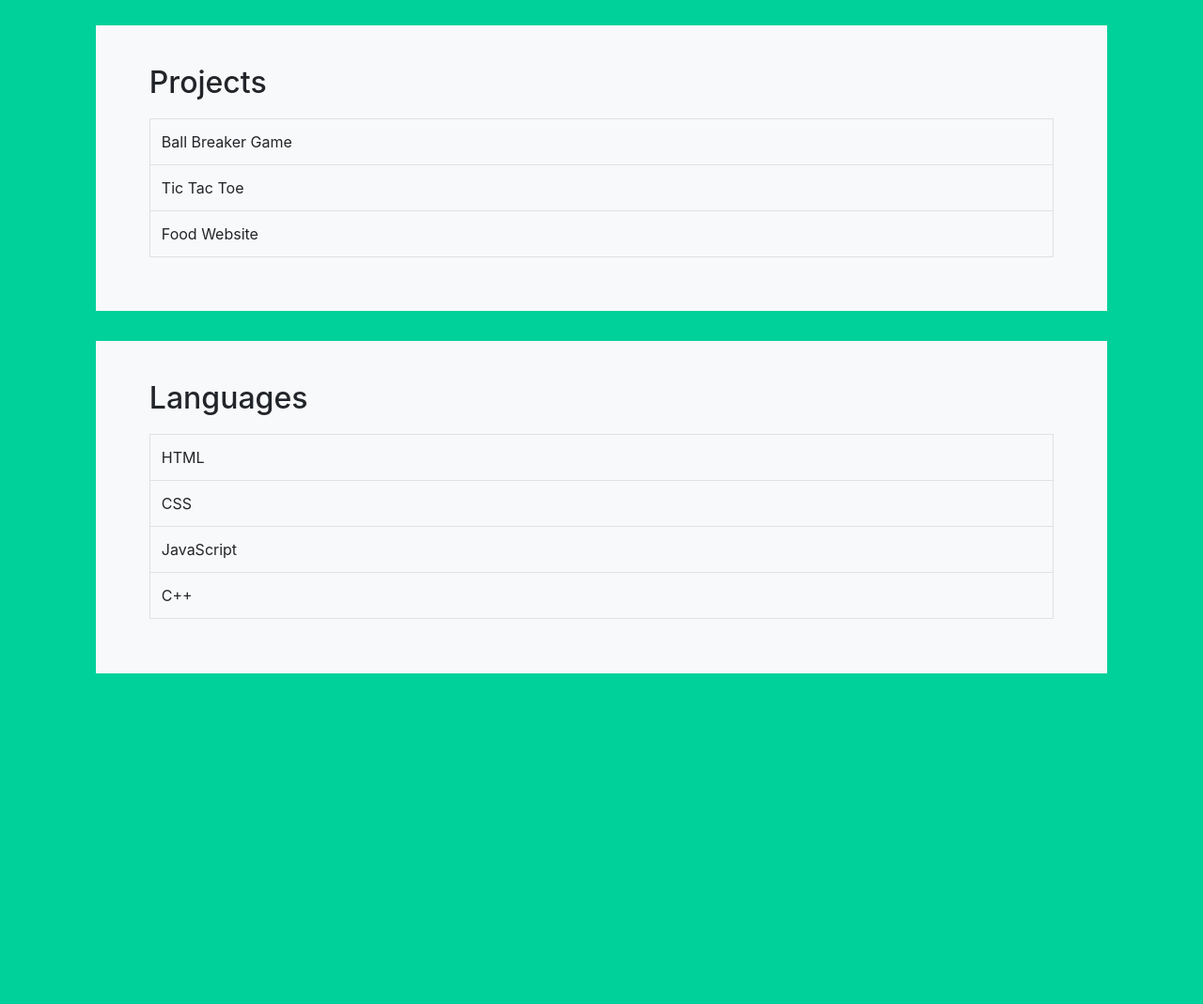
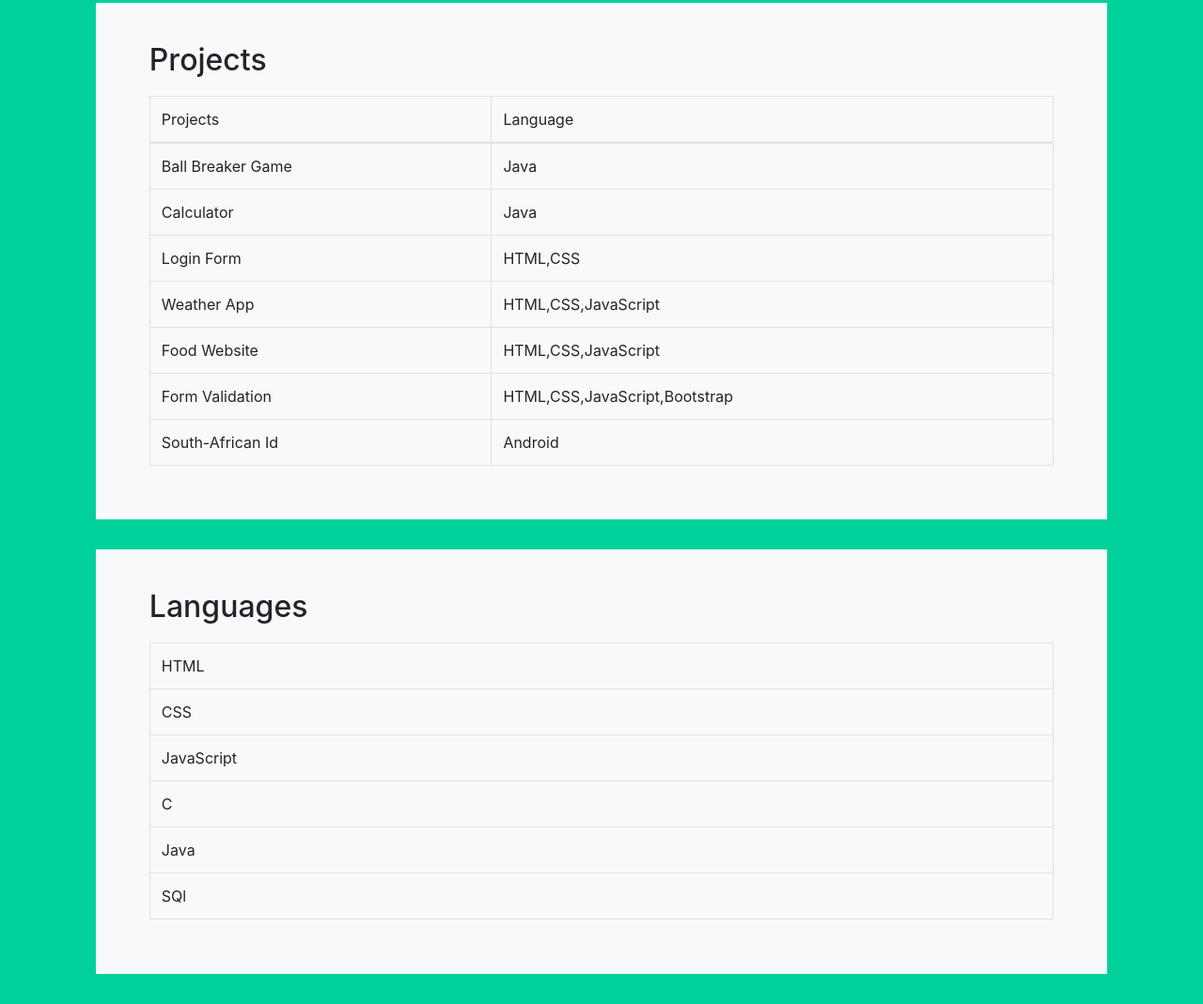
Before and after one commit to Bhavana2712/Portfolio, a plain HTML site: page Assignment-4/index.html in a window 1280 px wide. Shown: the part 998-2067 px from the top of the page at 94% size. Before the commit the page ends 1747 px from the top, so only its background shows below. Drawn offline with nearby package versions, Linux system fonts and the light colour scheme.

Commit message:
Update index.html

```diff
--- a/Assignment-4/index.html
+++ b/Assignment-4/index.html
@@ -1,3 +1,5 @@
+
+
 <!DOCTYPE html>
 <html lang="en">
 <head>
@@ -87,7 +89,7 @@
           <div style="margin-left: 3%; margin-right:3%;">
           <h1>Hello.</h1>
           <h3 class="font-weight-light">I AM BHAVANA NAGPAL</h3>
-          <h5 class="font-weight-light">& I am a Student at Coding Blocks</h5><br>
+          <h5 class="font-weight-light">Full Stack Developer</h5><br>
           <button type="button"  class="btn btn-outline-success" style="margin-bottom: 2%;">View Portfolio</button>
         </div>
       </div>
@@ -103,7 +105,7 @@
           border-width: 13px;  border-color:rgb(231, 231, 231);"></div>
         <div><h1 class="ml-2">Hello.</h1></div>
         <div><h3 class="font-weight-light ml-2">I AM BHAVANA NAGPAL</h3></div>
-        <div><h5 class="font-weight-light ml-2">& I am a Student at Coding Blocks</h5></div>
+        <div><h5 class="font-weight-light ml-2">Full Stack Developer</h5></div>
         <div><button type="button"  class="btn btn-outline-success mb-0">View Portfolio</button></div>
       </div>
 
@@ -143,7 +145,7 @@
     <div class="container-lg p-3" id="about">
         <div class="bg-light container-fluid pt-auto" >
             <h2 style="padding: 4% 4% 0% 4%;">About Me</h2>
-            <p style="padding: 2% 4% 4% 4%;">Hi my name is BHAVANA NAGPAL I am a web development student at coding blocks Noida I am in class 7th and my school name is Tagore International School I also love programming I have made many projects using HTML CSS and Bootstrap.</p>
+            <p style="padding: 2% 4% 4% 4%;">Hi my name is BHAVANA NAGPAL.I love programming I have made many projects using HTML CSS,Bootstrap and Java.</p>
         </div>
     </div>
 
@@ -154,18 +156,40 @@
             <h2 style="padding: 4% 4% 0% 4%;">Projects</h2>
             <div style="padding: 1% 4% 4% 4%;">
             <table class="table table-bordered" >
+              <thead>
+                <tr>
+                  <td>Projects</td>
+                  <td>Language</td>
+                </tr>
+              </thead>
                 <tbody>
                   <tr>
                     <td>Ball Breaker Game</td>
-
+                    <td>Java</td>
                   </tr>
                   <tr>
-                    <td>Tic Tac Toe</td>
-
+                    <td>Calculator</td>
+                  <td>Java</td>
+                  </tr>
+                  <tr>
+                    <td>Login Form</td>
+                    <td>HTML,CSS</td>
+                  </tr>
+                  <tr>
+                    <td>Weather App</td>
+                      <td>HTML,CSS,JavaScript</td>
                   </tr>
                   <tr>
                     <td>Food Website</td>
-
+                      <td>HTML,CSS,JavaScript</td>
+                  </tr>
+                  <tr>
+                    <td>Form Validation</td>
+                    <td>HTML,CSS,JavaScript,Bootstrap</td>
+                  </tr>
+                  <tr>
+                    <td>South-African Id</td>
+                    <td>Android</td>
                   </tr>
                 </tbody>
               </table>
@@ -194,8 +218,13 @@
 
                   </tr>
                   <tr>
-                    <td>C++</td>
-
+                    <td>C</td>
+                  </tr>
+                  <tr>
+                    <td>Java</td>
+                  </tr>
+                  <tr>
+                    <td>SQl</td>
                   </tr>
                 </tbody>
               </table>
```
